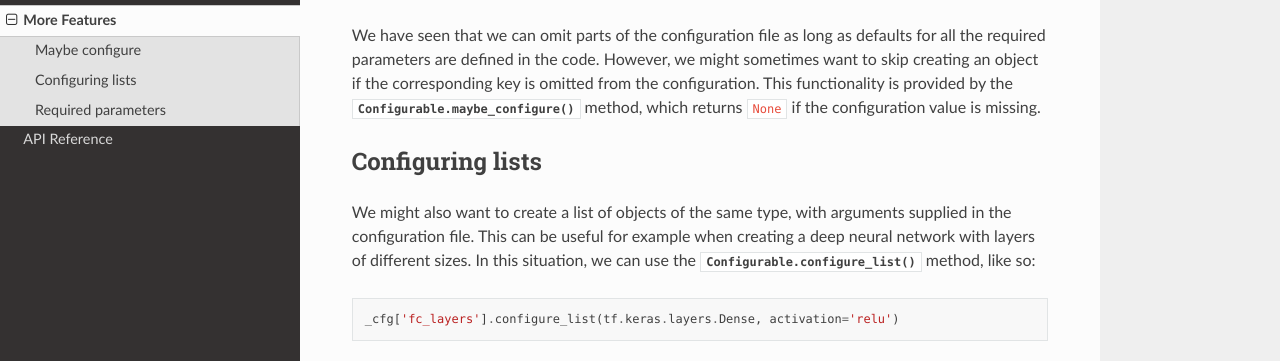
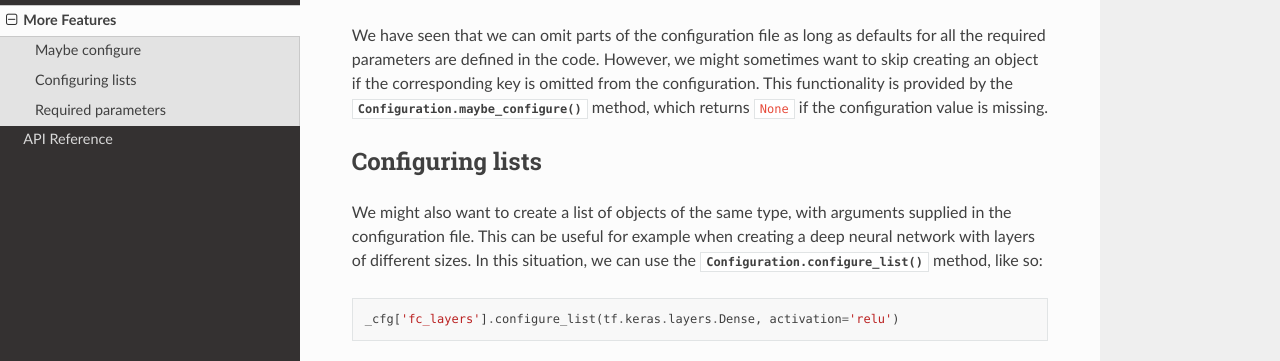
Before and after one commit to cifkao/confugue, a Sphinx documentation site: the page built from docs/more-features.rst, in a window 1280 px wide and 1122 px high. Shown: the part 192-553 px from the top of the window. Built offline with Sphinx 7.4.7 and the Read the Docs theme 2.0.0, drawn with Linux system fonts in a browser that asks for light colours.

Commit message:
Fix misspelled identifier in docs

```diff
--- a/docs/more-features.rst
+++ b/docs/more-features.rst
@@ -6,13 +6,13 @@ Maybe configure
 ~~~~~~~~~~~~~~~
 We have seen that we can omit parts of the configuration file as long as defaults for all the required parameters are defined in the code.
 However, we might sometimes want to skip creating an object if the corresponding key is omitted from the configuration.
-This functionality is provided by the :meth:`Configurable.maybe_configure` method, which returns :code:`None` if the configuration value is missing.
+This functionality is provided by the :meth:`Configuration.maybe_configure` method, which returns :code:`None` if the configuration value is missing.
 
 Configuring lists
 ~~~~~~~~~~~~~~~~~
 We might also want to create a list of objects of the same type, with arguments supplied in the configuration file.
 This can be useful for example when creating a deep neural network with layers of different sizes.
-In this situation, we can use the :meth:`Configurable.configure_list` method, like so::
+In this situation, we can use the :meth:`Configuration.configure_list` method, like so::
 
    _cfg['fc_layers'].configure_list(tf.keras.layers.Dense, activation='relu')
 
```
